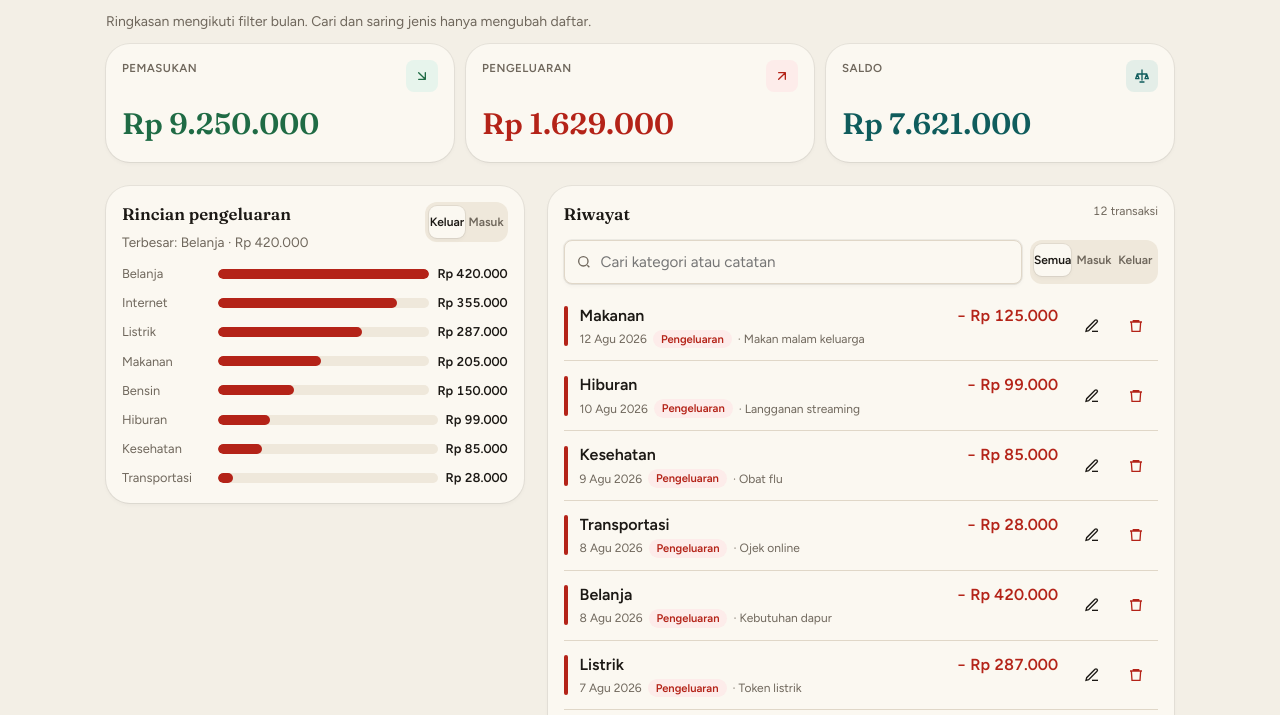
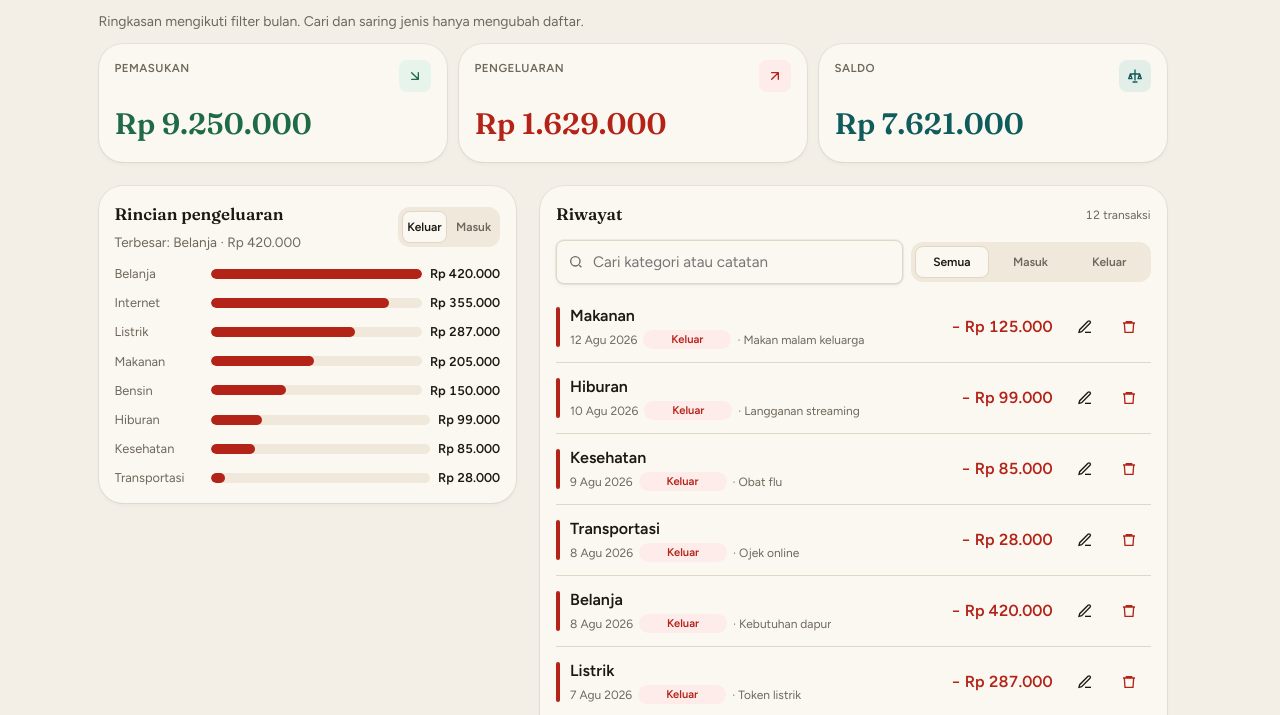
Before and after one commit to naggarandy/kasku, a plain HTML site: page index.html in a window 1280 px wide. Both pictures are taken after typing "Sample", "Sample123", "Sample123" into the empty fields and a click on the button "Daftar". Shown: the part 74-789 px from the top of the page. Drawn offline with Linux system fonts and the light colour scheme.

Commit message:
Add files via upload

```diff
--- a/index.html
+++ b/index.html
@@ -28,13 +28,17 @@
       --display: "Fraunces", Georgia, serif;
     }
     * { box-sizing: border-box; margin: 0; padding: 0; }
-    html { -webkit-font-smoothing: antialiased; }
+    html {
+      -webkit-font-smoothing: antialiased;
+      scrollbar-gutter: stable;
+    }
     body {
       font-family: var(--font);
       background: var(--bg);
       color: var(--fg);
       line-height: 1.5;
       min-height: 100dvh;
+      overflow-x: hidden;
     }
     button:not(:disabled), [role="button"]:not(:disabled) { cursor: pointer; }
     button:disabled { cursor: not-allowed; opacity: 0.5; }
@@ -181,16 +185,20 @@
     @media (min-width: 640px) { .value { font-size: 1.85rem; } }
     .grid { display: grid; gap: 24px; margin-top: 24px; }
     @media (min-width: 960px) { .grid { grid-template-columns: 2fr 3fr; align-items: start; } }
-    .card-head { display: flex; justify-content: space-between; align-items: flex-start; gap: 12px; margin-bottom: 12px; }
     .card-head h2 { font-size: 1.05rem; }
     .sub { font-size: 0.85rem; color: var(--muted); margin-top: 4px; }
     .seg { display: grid; grid-template-columns: 1fr 1fr; gap: 4px; background: var(--muted-bg); padding: 4px; border-radius: 12px; }
-    .seg.three { grid-template-columns: 1fr 1fr 1fr; }
+    .seg.three { grid-template-columns: 1fr 1fr 1fr; flex-shrink: 0; }
     .seg button {
-      height: 32px; border: none; background: transparent; border-radius: 8px;
+      height: 32px; border: 1px solid transparent; background: transparent; border-radius: 8px;
       font: inherit; font-size: 0.75rem; font-weight: 600; color: var(--muted);
+      min-width: 0; padding: 0 4px;
     }
-    .seg button.on { background: var(--card); color: var(--fg); box-shadow: var(--shadow); }
+    .seg button.on {
+      background: var(--card); color: var(--fg);
+      border-color: var(--border);
+      box-shadow: none;
+    }
     .bars { display: flex; flex-direction: column; gap: 10px; min-height: 180px; }
     .bar-row { display: grid; grid-template-columns: 88px 1fr auto; gap: 8px; align-items: center; font-size: 0.8rem; }
     .bar-row span.name { color: var(--muted); overflow: hidden; text-overflow: ellipsis; white-space: nowrap; }
@@ -199,28 +207,106 @@
     .bar-row .amt { font-variant-numeric: tabular-nums; font-weight: 600; white-space: nowrap; }
     .empty { text-align: center; padding: 40px 16px; background: color-mix(in oklab, var(--muted-bg) 60%, transparent); border-radius: 16px; color: var(--muted); }
     .empty strong { display: block; font-family: var(--display); color: var(--fg); font-size: 1.1rem; margin-bottom: 4px; }
-    .tools { display: flex; flex-direction: column; gap: 8px; margin-bottom: 8px; }
-    @media (min-width: 640px) { .tools { flex-direction: row; } }
-    .search { position: relative; flex: 1; }
+    .tools {
+      display: flex; flex-direction: column; gap: 8px; margin-bottom: 8px;
+      align-items: stretch;
+    }
+    @media (min-width: 640px) {
+      .tools { flex-direction: row; align-items: center; }
+    }
+    .search { position: relative; flex: 1; min-width: 0; }
     .search svg { position: absolute; left: 12px; top: 50%; transform: translateY(-50%); width: 16px; height: 16px; color: var(--muted); }
     .search input { padding-left: 36px; height: 44px; }
-    .list { list-style: none; }
+    #typeFilter {
+      flex-shrink: 0;
+      width: 100%;
+    }
+    @media (min-width: 640px) {
+      #typeFilter { width: 15rem; }
+    }
+    .list {
+      list-style: none;
+      min-height: 16rem;
+    }
     .list li {
-      display: flex; align-items: center; gap: 12px;
-      padding: 12px 0; border-bottom: 1px solid var(--border);
+      display: grid;
+      /* rail | detail | nominal | aksi — kolom tetap agar tidak geser */
+      grid-template-columns: 4px minmax(0, 1fr) 10.75rem 5.5rem;
+      align-items: center;
+      column-gap: 10px;
+      padding: 12px 0;
+      border-bottom: 1px solid var(--border);
+      min-height: 64px;
+    }
+    @media (max-width: 639px) {
+      .list li {
+        grid-template-columns: 4px minmax(0, 1fr) auto;
+        grid-template-rows: auto auto;
+      }
+      .list li .amt-in,
+      .list li .amt-out {
+        grid-column: 2;
+        grid-row: 1;
+        justify-self: end;
+        width: auto;
+        max-width: none;
+      }
+      .list li .meta { grid-column: 2; grid-row: 1 / 3; padding-right: 6.5rem; }
+      .list li .actions { grid-column: 3; grid-row: 1 / 3; }
     }
     .list li:last-child { border-bottom: none; }
-    .rail { width: 4px; height: 40px; border-radius: 99px; flex-shrink: 0; }
-    .meta { flex: 1; min-width: 0; }
-    .meta .row { display: flex; justify-content: space-between; gap: 12px; align-items: baseline; }
-    .meta .cat { font-weight: 600; overflow: hidden; text-overflow: ellipsis; white-space: nowrap; }
-    .amt-in { color: var(--income); font-weight: 600; font-variant-numeric: tabular-nums; white-space: nowrap; }
-    .amt-out { color: var(--expense); font-weight: 600; font-variant-numeric: tabular-nums; white-space: nowrap; }
-    .meta .info { font-size: 0.75rem; color: var(--muted); display: flex; flex-wrap: wrap; gap: 6px; align-items: center; margin-top: 2px; }
-    .badge { border-radius: 999px; padding: 1px 8px; font-size: 0.7rem; font-weight: 600; }
+    .list li.empty {
+      display: block;
+      grid-template-columns: none;
+      min-height: 16rem;
+    }
+    .rail { width: 4px; height: 40px; border-radius: 99px; }
+    .meta { min-width: 0; }
+    .meta .cat {
+      font-weight: 600;
+      overflow: hidden;
+      text-overflow: ellipsis;
+      white-space: nowrap;
+      padding-right: 4px;
+    }
+    .amt-in, .amt-out {
+      font-weight: 600;
+      font-variant-numeric: tabular-nums;
+      font-feature-settings: "tnum" 1;
+      white-space: nowrap;
+      text-align: right;
+      width: 10.75rem;
+      max-width: 10.75rem;
+      overflow: hidden;
+      text-overflow: ellipsis;
+      letter-spacing: 0;
+    }
+    .amt-in { color: var(--income); }
+    .amt-out { color: var(--expense); }
+    .meta .info {
+      font-size: 0.75rem; color: var(--muted);
+      display: flex; flex-wrap: nowrap; gap: 6px; align-items: center; margin-top: 2px;
+      min-height: 1.25rem;
+      overflow: hidden;
+    }
+    .meta .info .note-ellip {
+      overflow: hidden; text-overflow: ellipsis; white-space: nowrap; min-width: 0;
+    }
+    .badge {
+      border-radius: 999px; padding: 1px 8px; font-size: 0.7rem; font-weight: 600;
+      display: inline-block; width: 5.5rem; text-align: center; box-sizing: border-box;
+      flex-shrink: 0;
+    }
     .badge.in { background: var(--income-bg); color: var(--income); }
     .badge.out { background: var(--expense-bg); color: var(--expense); }
-    .actions { display: flex; flex-shrink: 0; }
+    .actions {
+      display: flex; width: 5.5rem; justify-content: flex-end; flex-shrink: 0;
+    }
+    .count {
+      font-size: 0.75rem; color: var(--muted); font-variant-numeric: tabular-nums;
+      min-width: 6.5rem; text-align: right; flex-shrink: 0;
+    }
+    .card-head { display: flex; justify-content: space-between; align-items: center; gap: 12px; margin-bottom: 12px; }
     .overlay {
       display: none; position: fixed; inset: 0; background: rgb(28 25 21 / 0.4);
       z-index: 80; align-items: center; justify-content: center; padding: 16px;
@@ -277,7 +363,6 @@
       display: none; max-width: calc(100% - 32px);
     }
     .toast.show { display: block; }
-    .count { font-size: 0.75rem; color: var(--muted); font-variant-numeric: tabular-nums; }
     /* Login */
     #appShell { display: none; }
     #appShell.ready { display: block; }
@@ -883,19 +968,18 @@
       }
       $("list").innerHTML = rows.map((t) => {
         const inn = t.type === "pemasukan";
+        const sign = inn ? "+" : "−";
         return `<li>
           <span class="rail" style="background:${inn ? "var(--income)" : "var(--expense)"}"></span>
           <div class="meta">
-            <div class="row">
-              <p class="cat">${escapeHtml(t.category)}</p>
-              <p class="${inn ? "amt-in" : "amt-out"}">${inn ? "+" : "−"} ${formatRupiah(t.amount)}</p>
-            </div>
+            <p class="cat">${escapeHtml(t.category)}</p>
             <div class="info">
               <span>${escapeHtml(formatDateLong(t.date))}</span>
-              <span class="badge ${inn ? "in" : "out"}">${inn ? "Pemasukan" : "Pengeluaran"}</span>
-              ${t.note ? `<span>· ${escapeHtml(t.note)}</span>` : ""}
+              <span class="badge ${inn ? "in" : "out"}">${inn ? "Masuk" : "Keluar"}</span>
+              ${t.note ? `<span class="note-ellip">· ${escapeHtml(t.note)}</span>` : ""}
             </div>
           </div>
+          <p class="${inn ? "amt-in" : "amt-out"}">${sign}&nbsp;${formatRupiah(t.amount)}</p>
           <div class="actions">
             <button class="btn btn-ghost btn-icon" type="button" data-edit="${escapeHtml(t.id)}" aria-label="Edit transaksi">
               <svg width="16" height="16" viewBox="0 0 24 24" fill="none" stroke="currentColor" stroke-width="2"><path d="M12 20h9"/><path d="M16.5 3.5a2.1 2.1 0 0 1 3 3L7 19l-4 1 1-4Z"/></svg>
```
